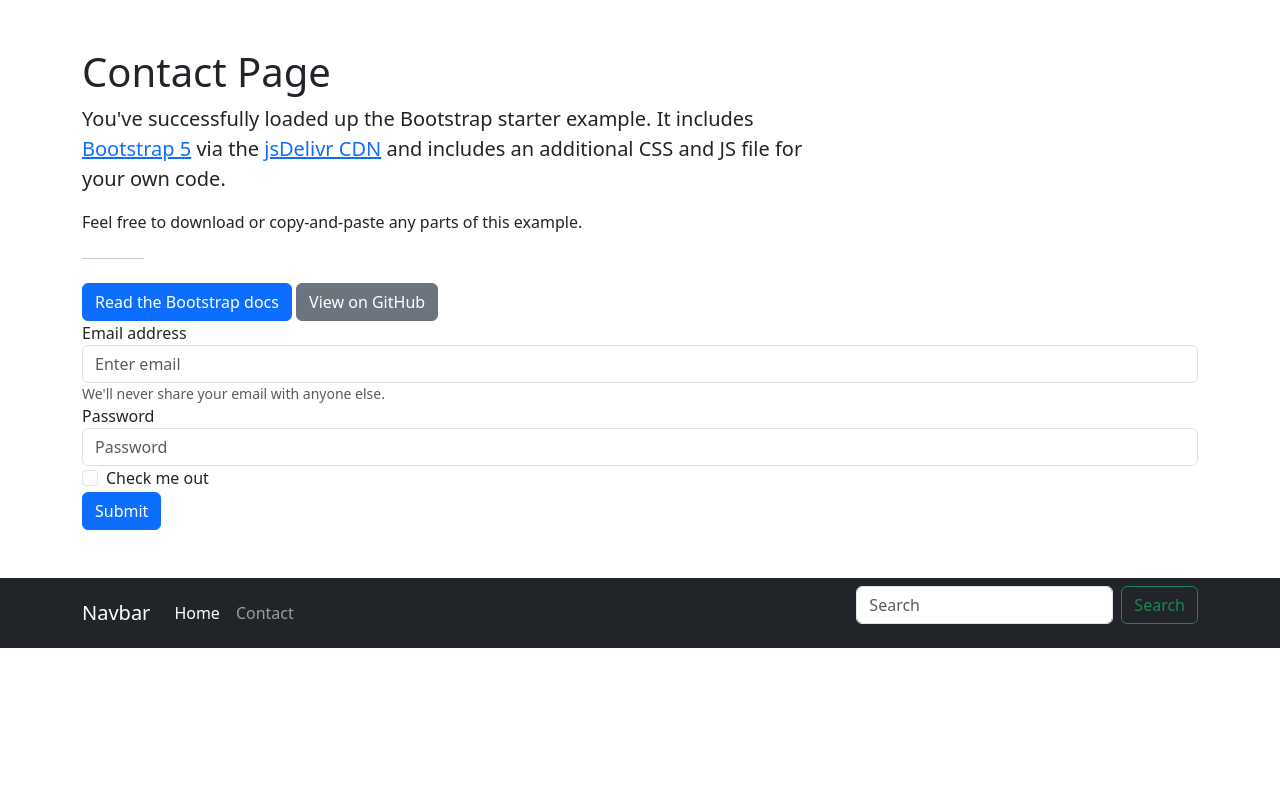
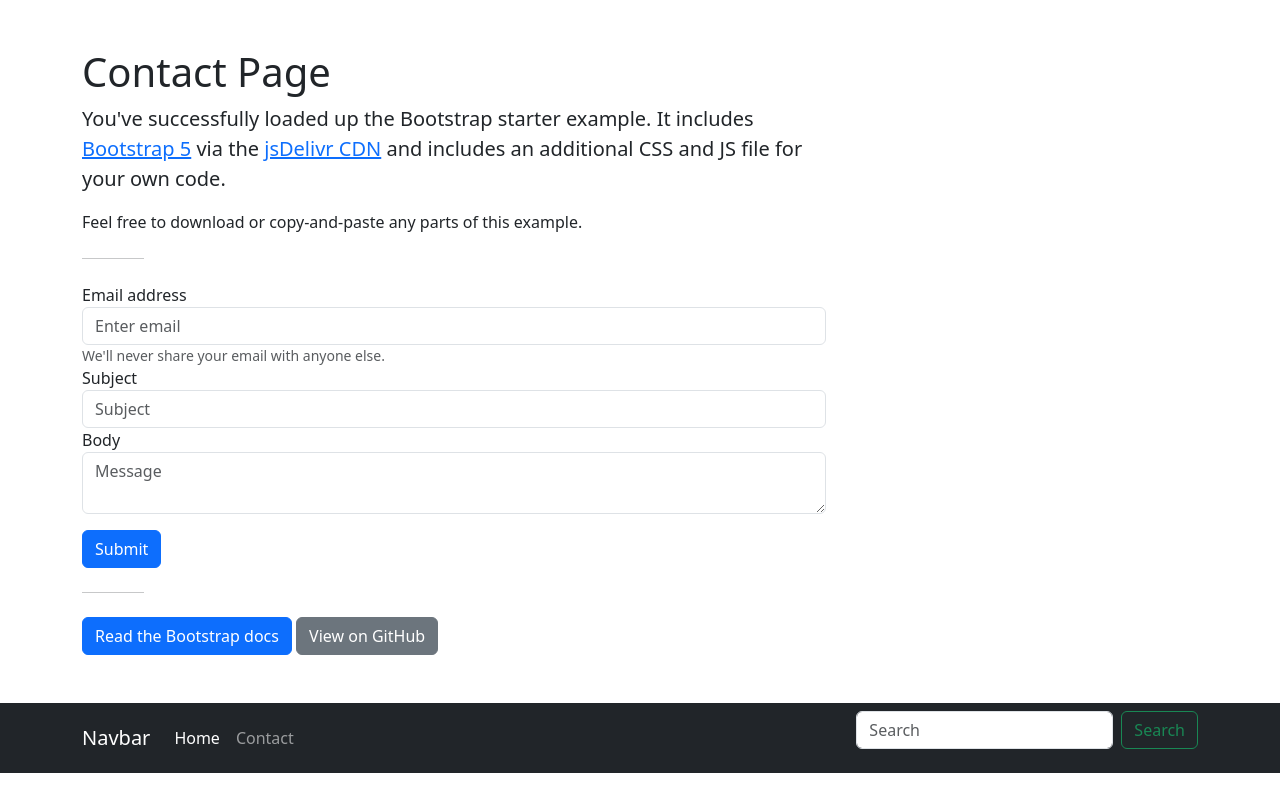
Before and after one commit to techknowch/php-mvc-framework, a PHP site: page /contact in a window 1280 px wide. Run offline with PHP 8.4, Linux system fonts and the light colour scheme.

Commit message:
Refactor contact form layout and structure in contact.php

```diff
--- a/views/contact.php
+++ b/views/contact.php
@@ -3,26 +3,25 @@
    <div class="col-lg-8 px-0">
       <p class="fs-5">You've successfully loaded up the Bootstrap starter example. It includes <a href="https://getbootstrap.com/">Bootstrap 5</a> via the <a href="https://www.jsdelivr.com/package/npm/bootstrap">jsDelivr CDN</a> and includes an additional CSS and JS file for your own code.</p>
       <p>Feel free to download or copy-and-paste any parts of this example.</p>
-
       <hr class="col-1 my-4">
-
+      <form>
+         <div class="form-group">
+            <label for="exampleInputEmail1">Email address</label>
+            <input type="email" name="email" class="form-control" id="exampleInputEmail1" aria-describedby="emailHelp" placeholder="Enter email">
+            <small id="emailHelp" class="form-text text-muted">We'll never share your email with anyone else.</small>
+         </div>
+         <div class="form-group">
+            <label for="subject">Subject</label>
+            <input type="text" name="subject" class="form-control" id="subject" placeholder="Subject">
+         </div>
+         <div class="form-group mb-3">
+            <label for="body">Body</label>
+            <textarea type="text" name="body" class="form-control" id="body" placeholder="Message"></textarea>
+         </div>
+         <button type="submit" class="btn btn-primary">Submit</button>
+      </form>
+      <hr class="col-1 my-4">
       <a href="https://getbootstrap.com" class="btn btn-primary">Read the Bootstrap docs</a>
       <a href="https://github.com/twbs/examples" class="btn btn-secondary">View on GitHub</a>
    </div>
-      <form>
-  <div class="form-group">
-    <label for="exampleInputEmail1">Email address</label>
-    <input type="email" class="form-control" id="exampleInputEmail1" aria-describedby="emailHelp" placeholder="Enter email">
-    <small id="emailHelp" class="form-text text-muted">We'll never share your email with anyone else.</small>
 </div>
-  <div class="form-group">
-    <label for="exampleInputPassword1">Password</label>
-    <input type="password" class="form-control" id="exampleInputPassword1" placeholder="Password">
-  </div>
-  <div class="form-check">
-    <input type="checkbox" class="form-check-input" id="exampleCheck1">
-    <label class="form-check-label" for="exampleCheck1">Check me out</label>
-  </div>
-  <button type="submit" class="btn btn-primary">Submit</button>
-</form>
-    </div>
```
Lines whose indentation alone changed are shown as unchanged.
